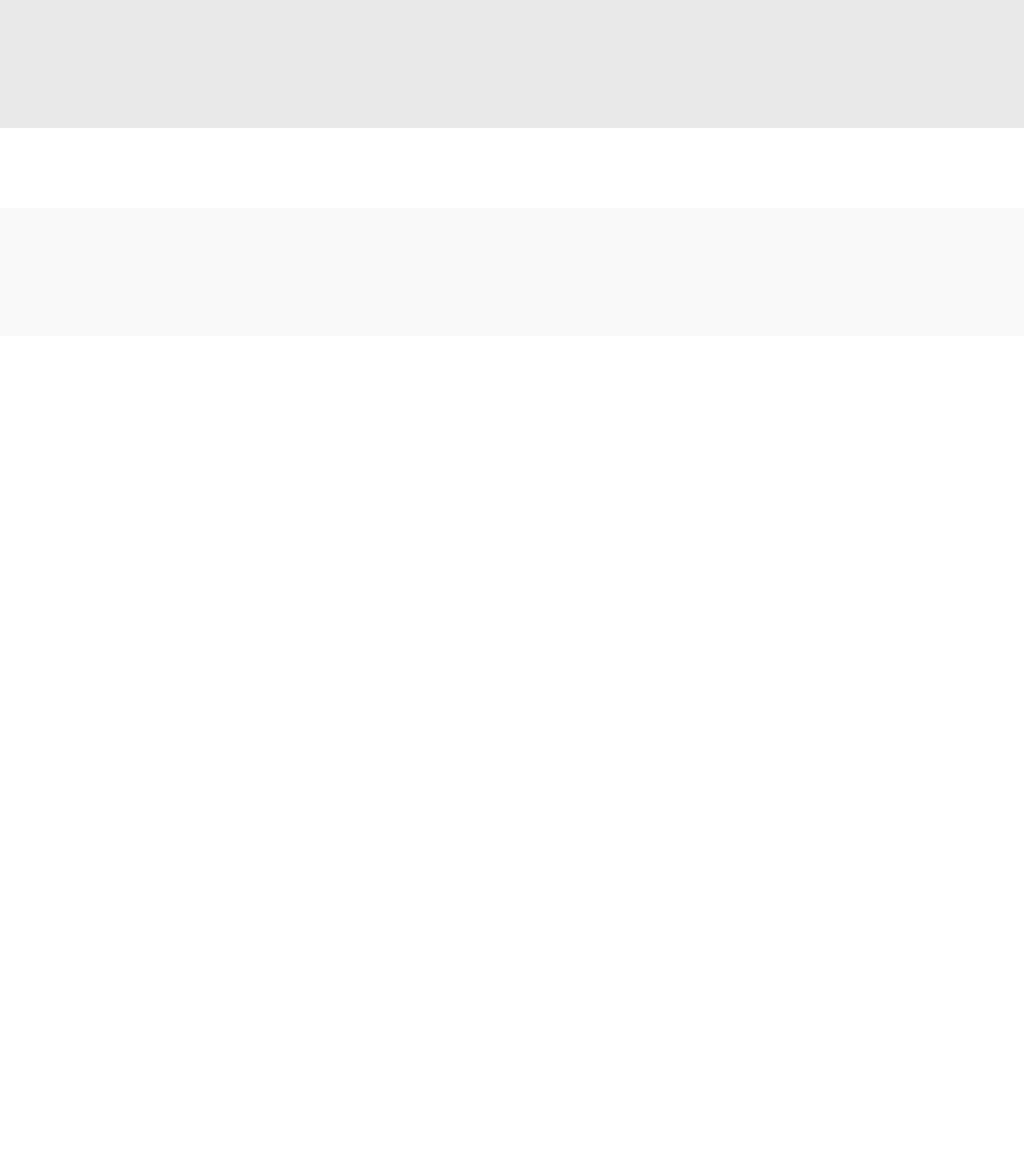
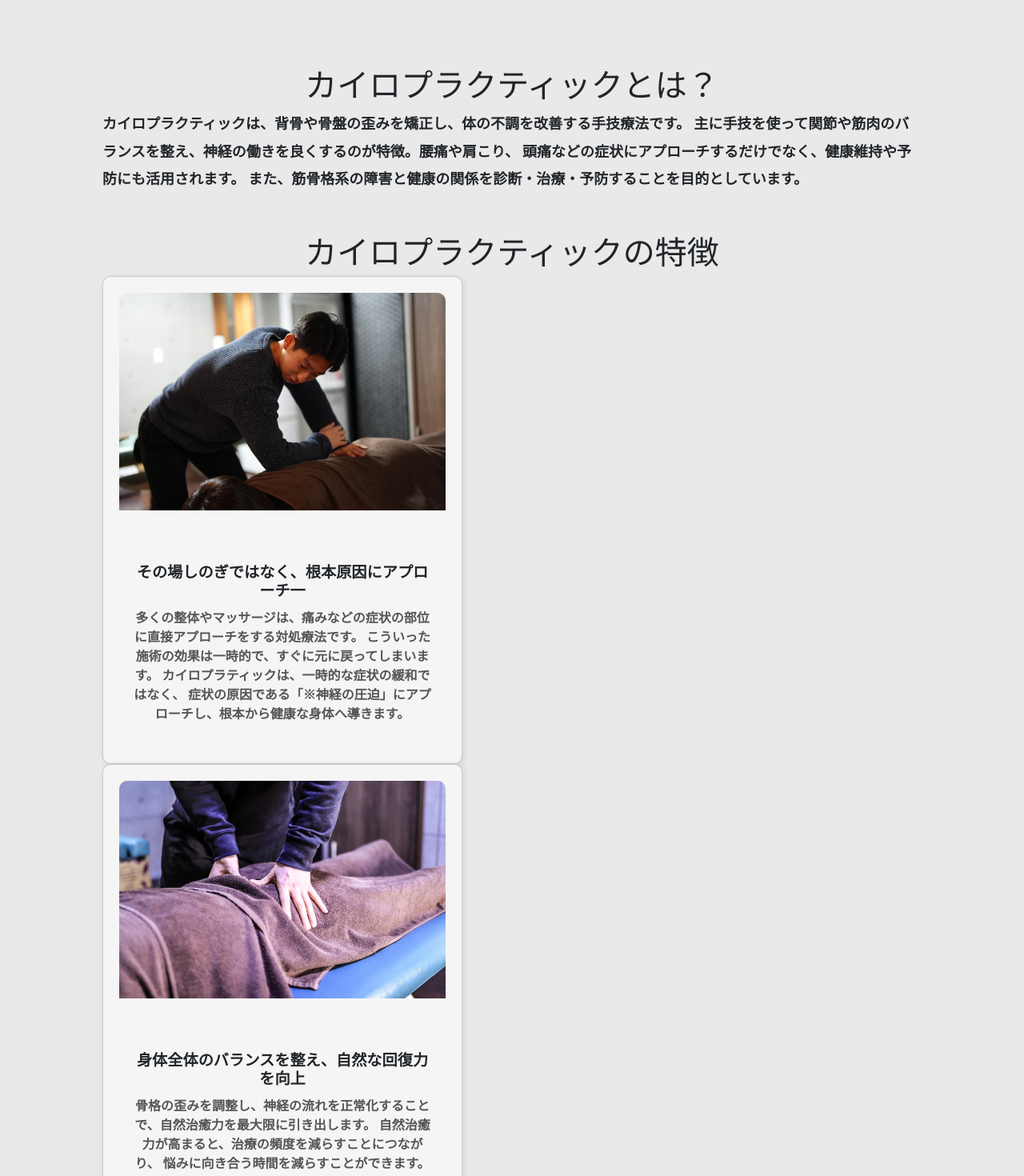
Before and after one commit to cyobi164/yoshida, a React (Vite) app: page / in a window 1280 px wide. Shown: the part 1700-3170 px from the top of the page at 80% size. Before the commit the page ends 2120 px from the top, so only its background shows below. Built offline with nearby package versions, Linux system fonts and the light colour scheme; a web font is replaced by a local one.

Commit message:
is saved

```diff
--- a/src/component/Main.css
+++ b/src/component/Main.css
@@ -62,7 +62,6 @@ body {
   }
 }
 
-
 /* About Section */
 #about {
   display: flex;
@@ -76,9 +75,9 @@ body {
 
 /* Profile Image */
 #about img {
-    width: 100%;
-    max-width: 250px; /* Scales down on smaller screens */
+  width: 300px;
   height: auto;
+  max-width: 100%;
   border-radius: 10%;
 }
 
@@ -106,6 +105,10 @@ body {
   #about {
     text-align: left; /* Align text to left instead of center */
   }
+  #about img {
+    width: 250px; /* Slightly smaller on mobile */
+    margin-bottom: 10px;
+  }
   .about-text {
     text-align: left;
     padding: 0 10px; /* Add some padding for better readability */
@@ -118,6 +121,16 @@ body {
   }
 }
 
+/*fetures*/
+.ex p {
+  font-size: 18px;
+  line-height: 1.9;
+  text-align: left;
+}
+
+.benifit h1 {
+  margin-top: 50px;
+}
 
 /* Content Sections */
 .content-section {
@@ -128,7 +141,7 @@ body {
 }
 
 .content-section:nth-child(even) {
-    background-color: #E9E9E9;
+  background-color: #e9e9e9;
 }
 
 /* Responsive Padding */
@@ -137,3 +150,42 @@ body {
     padding: 50px 5%;
   }
 }
+
+/*card*/
+.card {
+  flex: 1 1 calc(50% - 20px); /* Two cards per row */
+  max-width: 450px; /* Restricts max width for consistency */
+  background: #f5f5f5; /* Light grey background */
+  border-radius: 10px;
+  box-shadow: 2px 2px 8px rgba(0, 0, 0, 0.1);
+  padding: 20px;
+  text-align: center;
+}
+
+.card img {
+  width: 100%;
+  height: auto;
+  border-radius: 10px 10px 0 0;
+}
+
+.card-content {
+  padding: 15px;
+}
+
+.card-title {
+  font-size: 1.2em;
+  font-weight: bold;
+  margin-bottom: 10px;
+}
+
+.card-description {
+  font-size: 1em;
+  color: #555;
+}
+
+/* Responsive: One card per row on smaller screens */
+@media (max-width: 768px) {
+  .card {
+    flex: 1 1 100%;
+  }
+}
--- a/src/component/Main.jsx
+++ b/src/component/Main.jsx
@@ -1,6 +1,8 @@
 import React from "react";
 import Profile_image from "../assets/photo/yoshi.jpg";
 import Back_img from "../assets/photo/backimg.jpg";
+import Card01 from "../assets/photo/img01.jpg";
+import Card02 from "../assets/photo/card02.jpg";
 import "./Main.css";
 
 function Main() {
@@ -22,7 +24,8 @@ function Main() {
             「世の中にある怪我や病気を１つでも多く減らしたい」——その想いが、私の原動力です。
             神奈川県出身。幼少期から野球に打ち込み、15年間プレーを続ける中でプロを目指しトライアウトにも挑戦。
             しかし、夢半ばで挫折を経験しました。この出来事をきっかけに、「選手を支える側として貢献したい」と考え、
-            カイロプラクティックの道へ進みました。<br/>
+            カイロプラクティックの道へ進みました。
+            <br />
             さらに、身内の不幸を経験したことで、健康の大切さを改めて痛感。「病気や怪我は、未然に防ぐことができる」そう確信し、
             予防と根本改善を軸とした施術に取り組むようになりました。
             これまで3,000件以上の施術を行い、多くの方の身体の不調と向き合ってきました。
@@ -34,7 +37,48 @@ function Main() {
       </section>
 
       <section id="features" className="content-section">
-        <div className=""></div>
+        <div className="ex">
+          <h1>カイロプラクティックとは？</h1>
+          <p>
+            カイロプラクティックは、背骨や骨盤の歪みを矯正し、体の不調を改善する手技療法です。
+            主に手技を使って関節や筋肉のバランスを整え、神経の働きを良くするのが特徴。腰痛や肩こり、
+            頭痛などの症状にアプローチするだけでなく、健康維持や予防にも活用されます。
+            また、筋骨格系の障害と健康の関係を診断・治療・予防することを目的としています。
+          </p>
+        </div>
+        <div className="benifit">
+          <h1>カイロプラクティックの特徴</h1>
+          <div className="card">
+            <img src={Card01} alt="Card Image" className="card-image" />
+            <div className="card-content">
+              <h1 className="card-title">
+                その場しのぎではなく、根本原因にアプローチ一
+              </h1>
+              <p className="card-description">
+              多くの整体やマッサージは、痛みなどの症状の部位に直接アプローチをする対処療法です。
+              こういった施術の効果は一時的で、すぐに元に戻ってしまいます。
+              カイロプラティックは、一時的な症状の緩和ではなく、
+              症状の原因である「※神経の圧迫」にアプローチし、根本から健康な身体へ導きます。
+              </p>
+            </div>
+          </div>
+
+          <div className="card">
+            <img src={Card02} alt="Card Image" className="card-image" />
+            <div className="card-content">
+              <h1 className="card-title">身体全体のバランスを整え、自然な回復力を向上</h1>
+              <p className="card-description">
+              骨格の歪みを調整し、神経の流れを正常化することで、自然治癒力を最大限に引き出します。
+              自然治癒力が高まると、治療の頻度を減らすことにつながり、
+              悩みに向き合う時間を減らすことができます。
+              </p>
+            </div>
+          </div>
+        </div>
+
+        <div className="card">
+
+        </div>
       </section>
 
       <section id="plans" className="content-section"></section>
--- a/vite.config.js
+++ b/vite.config.js
@@ -4,5 +4,6 @@ import react from '@vitejs/plugin-react'
 // https://vite.dev/config/
 export default defineConfig({
   plugins: [react()],
-  base: '/yoshida/', // This must match your repo name!
+  base: '/yoshida/', // This must match my repo
+  assetsInclude: ["**/*.JPG"], // this line for JPG
 })
```
Also changed, not shown: src/assets/photo/card02.jpg (added), src/assets/photo/img01.JPG (added). Lines whose indentation alone changed are shown as unchanged.
